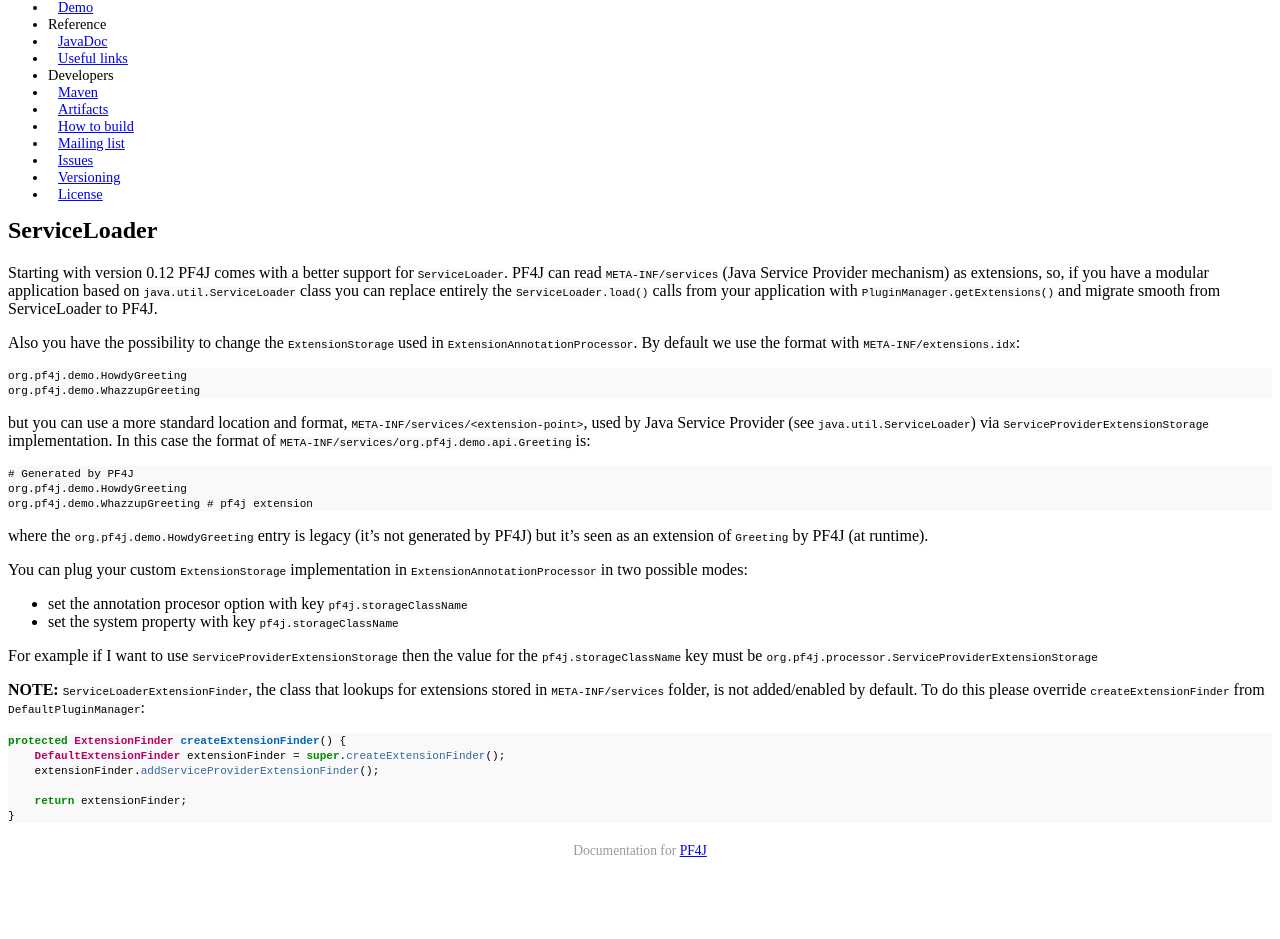
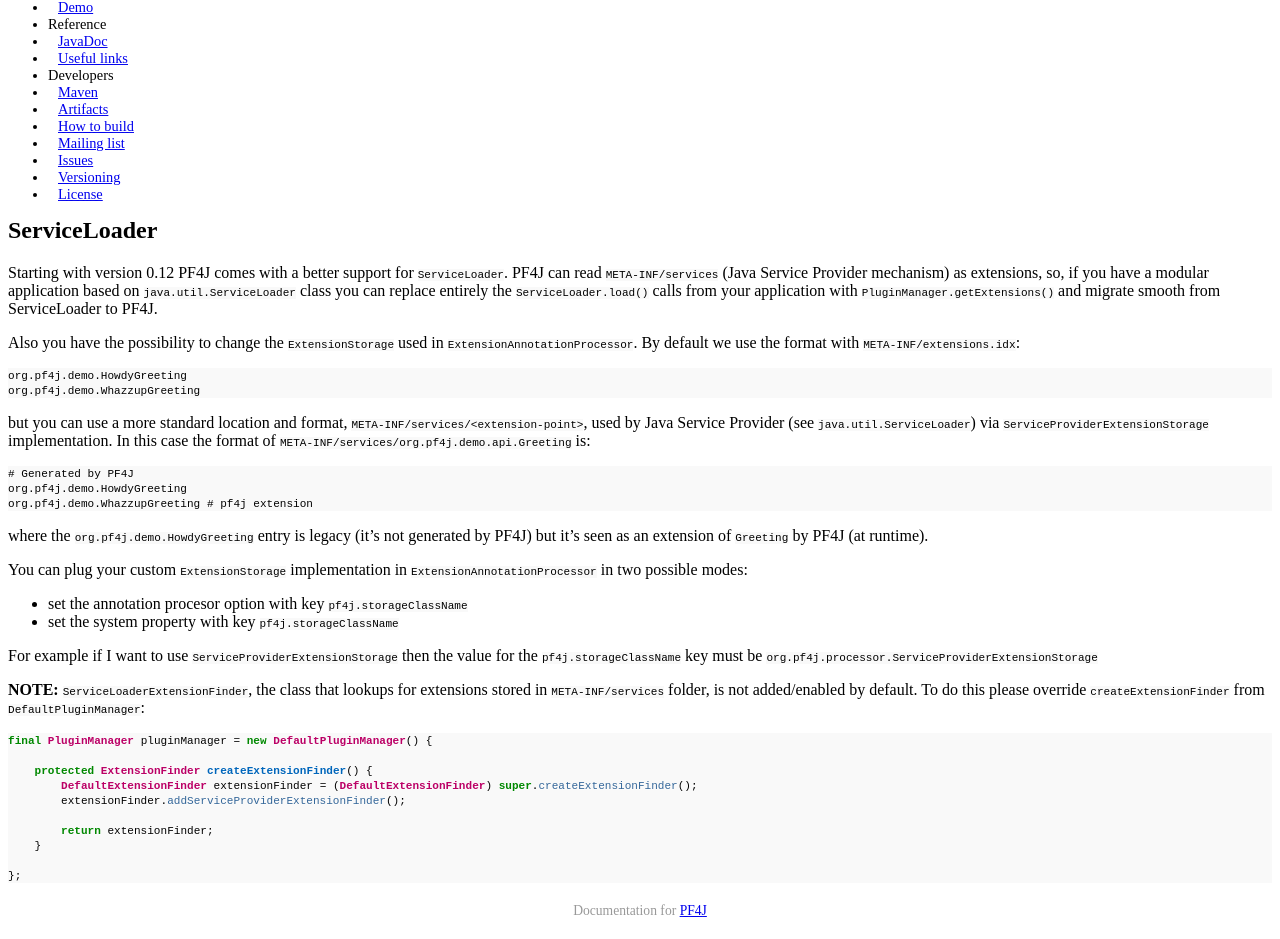
Before and after one commit to pf4j/pf4j.github.io, a Jekyll site: the page built from _posts/2018-01-23-serviceloader.md, in a window 1280 px wide. Shown: the part 338-1277 px from the top of the page. Built offline with Jekyll 4.4.1, drawn with Linux system fonts in a browser that asks for light colours; a style sheet for code colours, icons or effects is not loaded; before the commit the page ends 1217 px from its top, so only the background shows below that.

Commit message:
Fixes override of createExtensionFinder() (#19)

````diff
--- a/_posts/2018-01-23-serviceloader.md
+++ b/_posts/2018-01-23-serviceloader.md
@@ -44,10 +44,14 @@ For example if I want to use `ServiceProviderExtensionStorage` then the value fo
 not added/enabled by default. To do this please override `createExtensionFinder` from `DefaultPluginManager`:
 
 ```java
-protected ExtensionFinder createExtensionFinder() {
-    DefaultExtensionFinder extensionFinder = super.createExtensionFinder();
-    extensionFinder.addServiceProviderExtensionFinder();
+final PluginManager pluginManager = new DefaultPluginManager() {
 
-    return extensionFinder;
-}
+    protected ExtensionFinder createExtensionFinder() {
+        DefaultExtensionFinder extensionFinder = (DefaultExtensionFinder) super.createExtensionFinder();
+        extensionFinder.addServiceProviderExtensionFinder();
+
+        return extensionFinder;
+    }
+
+};
 ```
````
